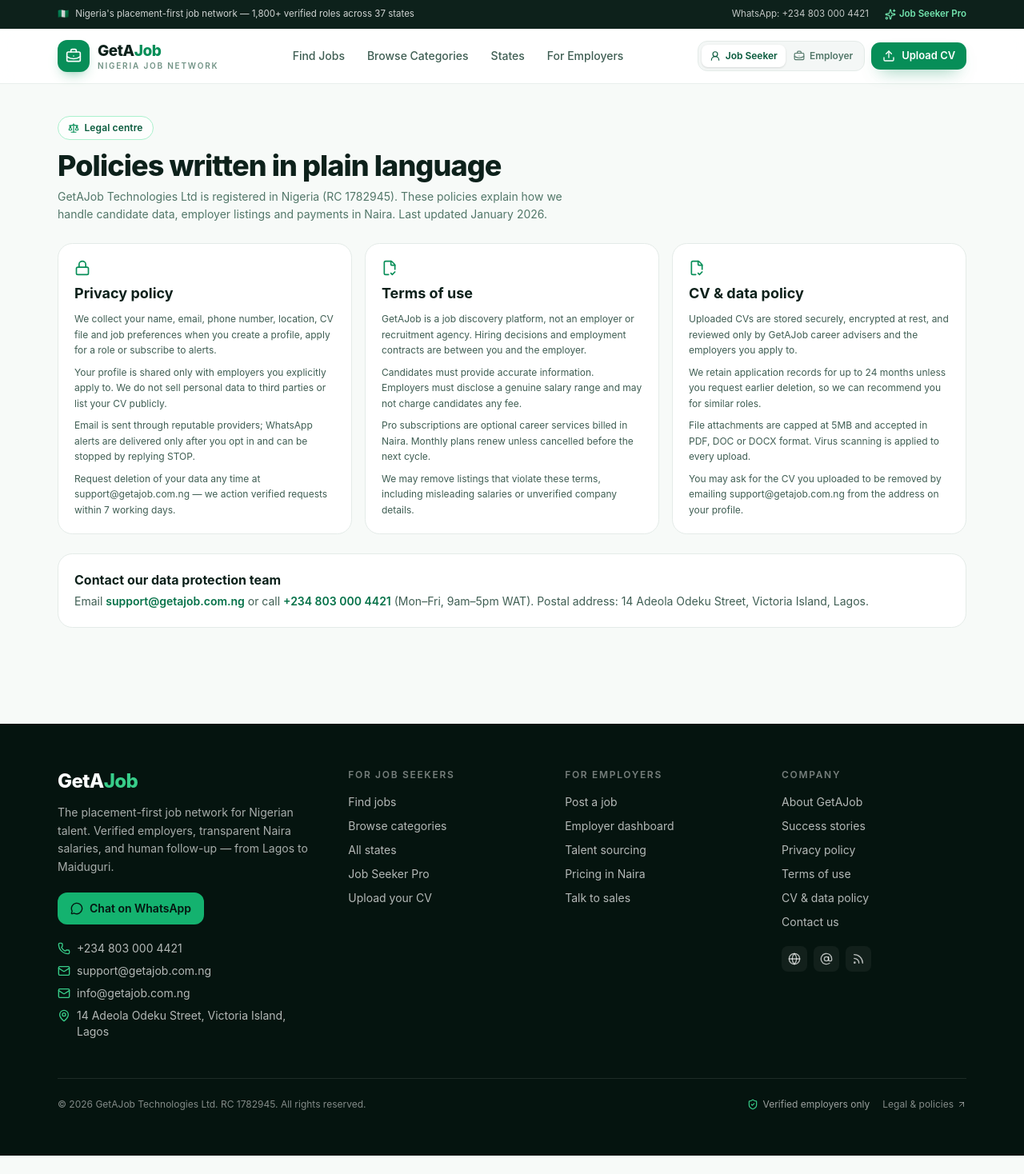
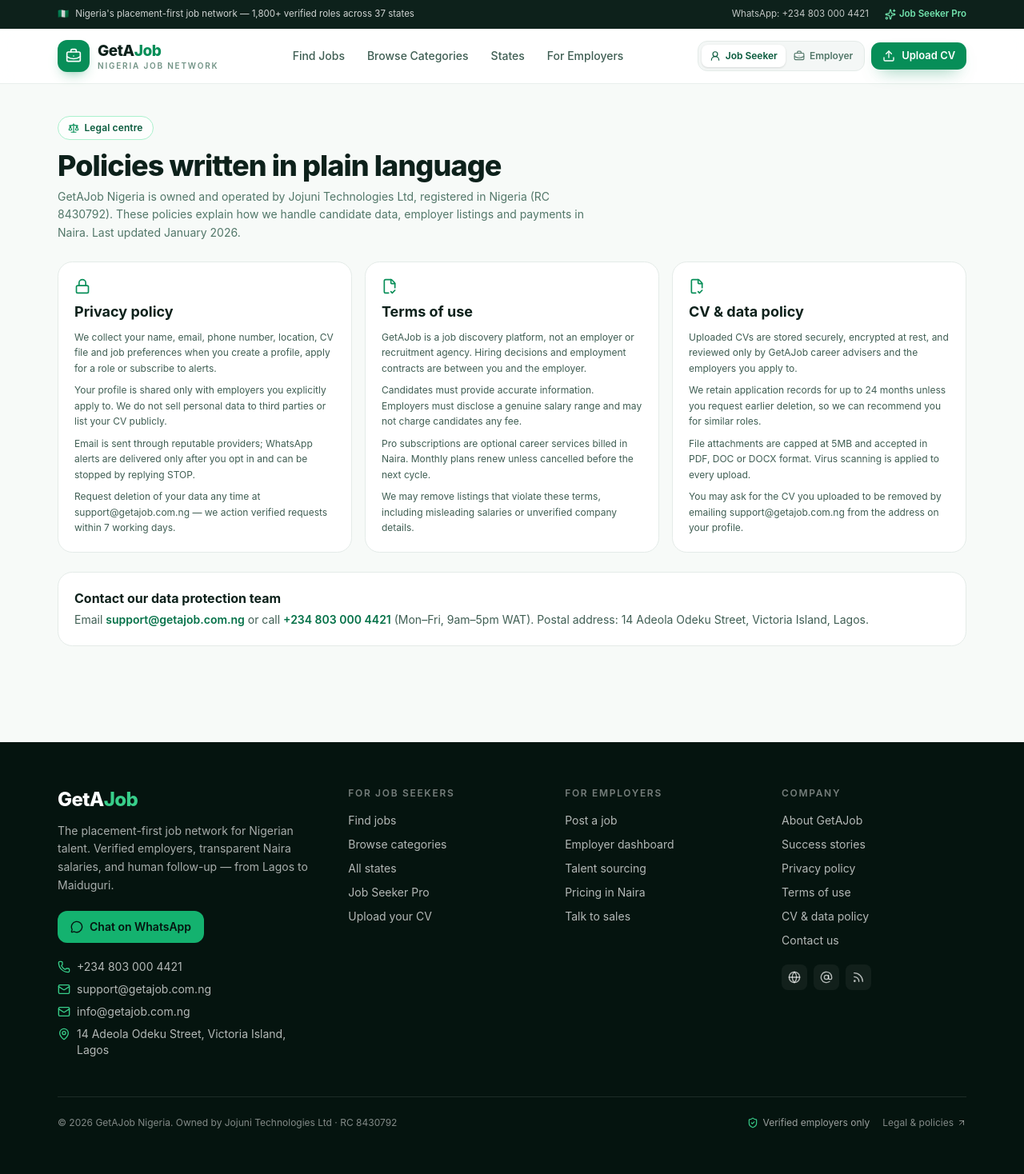
Before and after one commit to ChiekeNN/get-a-job-nigeria-app, a Next.js app: page /legal in a window 1280 px wide. Shown: the whole page at 80% size. Before the commit the page ends 1445 px from the top, so only its background shows below. Built offline with nearby package versions, Linux system fonts and the light colour scheme.

Commit message:
fix(legal): credit Jojuni Technologies Ltd (RC 8430792) as site owner
Co-authored-by: arena-agent <297053741+arena-agent@users.noreply.github.com>

```diff
--- a/src/app/legal/page.tsx
+++ b/src/app/legal/page.tsx
@@ -2,6 +2,7 @@
 import type { Metadata } from "next";
 
 import { CONTACT } from "@/data/contact";
+import { BRAND } from "@/data/site";
 
 export const metadata: Metadata = {
   title: "Legal, privacy and candidate policies",
@@ -20,8 +21,9 @@
         Policies written in plain language
       </h1>
       <p className="mt-2 max-w-2xl text-sm leading-relaxed text-ink-500">
-        GetAJob Technologies Ltd is registered in Nigeria (RC 1782945). These policies explain how
-        we handle candidate data, employer listings and payments in Naira. Last updated January 2026.
+        {BRAND.tradingName} is owned and operated by {BRAND.legalName}, registered in Nigeria (
+        {BRAND.legalRegistration}). These policies explain how we handle candidate data, employer
+        listings and payments in Naira. Last updated January 2026.
       </p>
 
       <div className="mt-6 grid gap-4 lg:grid-cols-3">
--- a/src/components/layout/Footer.tsx
+++ b/src/components/layout/Footer.tsx
@@ -147,7 +147,10 @@
         </div>
 
         <div className="mt-12 flex flex-col gap-4 border-t border-white/10 pt-6 text-xs text-white/50 sm:flex-row sm:items-center sm:justify-between">
-          <p>© {new Date().getFullYear()} {BRAND.legalName}. {BRAND.legalRegistration}. All rights reserved.</p>
+          <p>
+            © {new Date().getFullYear()} {BRAND.tradingName}. Owned by {BRAND.legalName} ·{" "}
+            {BRAND.legalRegistration}
+          </p>
           <div className="flex flex-wrap items-center gap-4">
             <span className="inline-flex items-center gap-1.5 text-white/60">
               <ShieldCheck className="size-3.5 text-brand-400" aria-hidden="true" />
--- a/src/data/site.ts
+++ b/src/data/site.ts
@@ -13,8 +13,13 @@
   tagline: "Nigeria job network",
   domain: "getajob.com.ng",
   url: "https://getajob.com.ng",
-  legalName: "GetAJob Technologies Ltd",
-  legalRegistration: "RC 1782945",
+  /** Trading name used in the copyright line. */
+  tradingName: "GetAJob Nigeria",
+  /** The company that owns and operates the site. */
+  legalName: "Jojuni Technologies Ltd",
+  legalRegistration: "RC 8430792",
+  /** Single source of truth for the footer copyright. */
+  copyrightHolder: "Jojuni Technologies Ltd",
   /** Used in <title> defaults and social cards. */
   metaTitle: "GetAJob — Jobs in Nigeria, verified and recruiter-backed",
   metaDescription:
```
